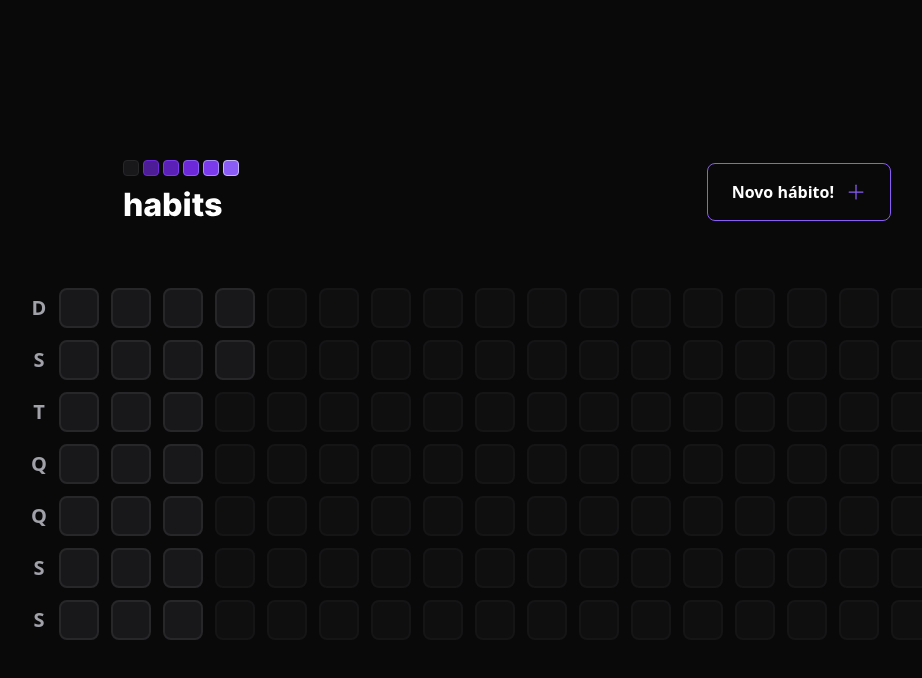
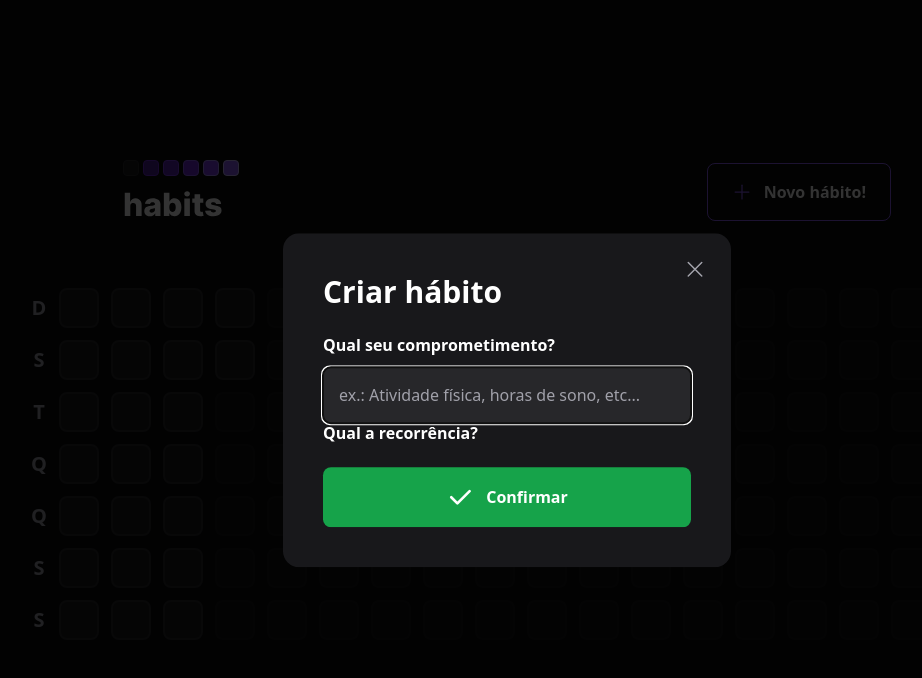
Before and after one commit to rodriguessbarbara/habit-tracker, a React (Vite) app in the folder web/: page / in a window 1280 px wide. Both pictures are taken after a click on the button "Novo hábito!". Shown: the top 678 px of the page, without its empty margins (133-1055 px from the left). Built offline with nearby package versions, Linux system fonts and the light colour scheme.

Commit message:
feat(web): :sparkles: modal e popover dos habitos/dia
feito com lib Radix UI pars estilização

```diff
--- a/web/package.json
+++ b/web/package.json
@@ -9,6 +9,8 @@
     "preview": "vite preview"
   },
   "dependencies": {
+    "@radix-ui/react-dialog": "^1.0.2",
+    "@radix-ui/react-popover": "^1.0.3",
     "autoprefixer": "^10.4.13",
     "dayjs": "^1.11.7",
     "phosphor-react": "^1.4.1",
--- a/web/src/components/HabitDay.tsx
+++ b/web/src/components/HabitDay.tsx
@@ -1,3 +1,6 @@
+import * as Popover from "@radix-ui/react-popover";
+import { ProgressBar } from "./ProgressBar";
+
 interface HabitDayProps {
   completed: number;
 }
@@ -5,10 +8,22 @@
 export function HabitDay(props: HabitDayProps) {
   return (
     <>
-      {/* <div className="bg-zinc-900 w-10 h-10 text-white rounded m-2 flex items-center justify-center">
-        <p>{props.completed}</p>
-      </div> */}
-      <div className="w-10 h-10 bg-zinc-900 border-2 border-zinc-800 rounded-lg"></div>
+      <Popover.Root>
+        <Popover.Trigger className="w-10 h-10 bg-zinc-900 border-2 border-zinc-800 rounded-lg" />
+
+        <Popover.Portal>
+          <Popover.Content className="min-w-[320px] p-6 rounded-2xl bg-zinc-900 flex flex-col">
+            <span className="font-semibold text-zinc-400">segunda-feira</span>
+            <span className="font-extrabold mt-1 leading-tight text-3xl">
+              23/01
+            </span>
+
+            <ProgressBar progress={75}/>
+
+            <Popover.Arrow className="fill-zinc-900" height={8} width={16} />
+          </Popover.Content>
+        </Popover.Portal>
+      </Popover.Root>
     </>
   );
 }
--- a/web/src/components/Header.tsx
+++ b/web/src/components/Header.tsx
@@ -1,17 +1,45 @@
-import { Plus } from "phosphor-react";
+import { Plus, X } from "phosphor-react";
+import { useState } from "react";
+import * as Dialog from "@radix-ui/react-dialog";
 import logoSvg from "../assets/logo.svg";
+import { NewHabitForm } from "./NewHabitForm";
 
 export function Header() {
+  // const [ modalOpen, setModalOpen] = useState(false);
+
+  // function handleClick() {
+  //   setModalOpen(!modalOpen);
+  // }
+
   return (
     <header className="w-full max-w-3xl mx-auto flex items-center justify-between">
       <img src={logoSvg} alt="logo de Habits" />
-      <button
-        type="button"
-        className="border border-violet-500 font-semibold rounded-lg px-6 py-4 flex items-center gap-3 hover:border-violet-300"
-      >
-        Novo hábito!
-        <Plus size={20} className="text-violet-500" />
-      </button>
+
+      <Dialog.Root>
+        <Dialog.Trigger
+          type="button"
+          className="border border-violet-500 font-semibold rounded-lg px-6 py-4 flex items-center gap-3 hover:border-violet-300"
+        >
+          <Plus size={20} className="text-violet-500" />
+          Novo hábito!
+        </Dialog.Trigger>
+
+        <Dialog.Portal>
+          <Dialog.Overlay className="w-screen h-screen bg-black/80 fixed inset-0" />
+
+          <Dialog.Content className="absolute p-10 bg-zinc-900 rounded-2xl w-full max-w-md top-1/2 left-1/2 -translate-x-1/2 -translate-y-1/2">
+            <Dialog.Close className="absolute right-6 top-6 text-zinc-400 hover:text-zinc-200">
+              <X size={24} aria-label="fechar" />
+            </Dialog.Close>
+
+            <Dialog.Title className="text-3xl leading-tight font-bold">
+              Criar hábito
+            </Dialog.Title>
+            <NewHabitForm/>
+          </Dialog.Content>
+        </Dialog.Portal>
+
+      </Dialog.Root>
     </header>
   );
 }
--- /dev/null
+++ b/web/src/components/NewHabitForm.tsx
@@ -0,0 +1,24 @@
+import { Check } from "phosphor-react";
+
+export function NewHabitForm() {
+  return (
+    <form className="w-full flex flex-col mt-6">
+      <label htmlFor="title" className="font-semibold leading-tight">Qual seu comprometimento?</label>
+      <input
+        type="text"
+        id="title"
+        placeholder="ex.: Atividade física, horas de sono, etc..."
+        autoFocus
+        className="p-4 rounded-lg mt-3 bg-zinc-800 text-white placeholder:text-zinc-400"
+
+      />
+
+      <label htmlFor="" className="font-semibold leading-tight">Qual a recorrência?</label>
+
+      <button type="submit" className="mt-6 rounded-lg p-4 flex items-center justify-center gap-3 font-semibold bg-green-600 hover:bg-green-500">
+        <Check size={28} weight="bold" />
+        Confirmar
+      </button>
+    </form>
+  );
+}
--- /dev/null
+++ b/web/src/components/ProgressBar.tsx
@@ -0,0 +1,17 @@
+interface ProgressBarProps {
+  progress: number
+}
+
+export function ProgressBar(props: ProgressBarProps) {
+  return (
+    <div className="h-3 rounded-xl bg-zinc-700 w-full mt-4">
+    <div
+      role="progressbar"
+      aria-label="progresso de hábitos completados no dia"
+      aria-valuenow={props.progress}
+      className="h-3 rounded-xl bg-violet-600"
+      style={{width: `${props.progress}%`}}
+    ></div>
+  </div>
+  )
+}
```
Also changed, not shown: 1 other file (tests, documents, lock files or other folders).
